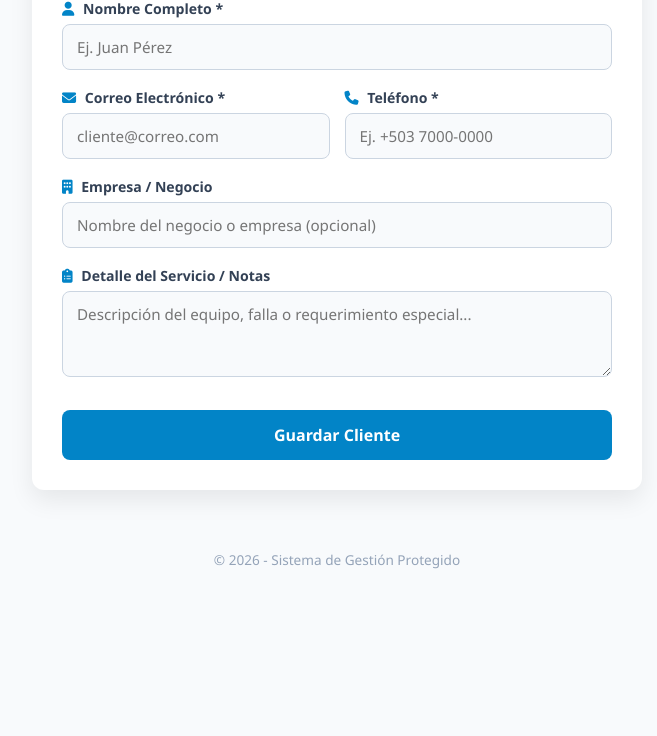
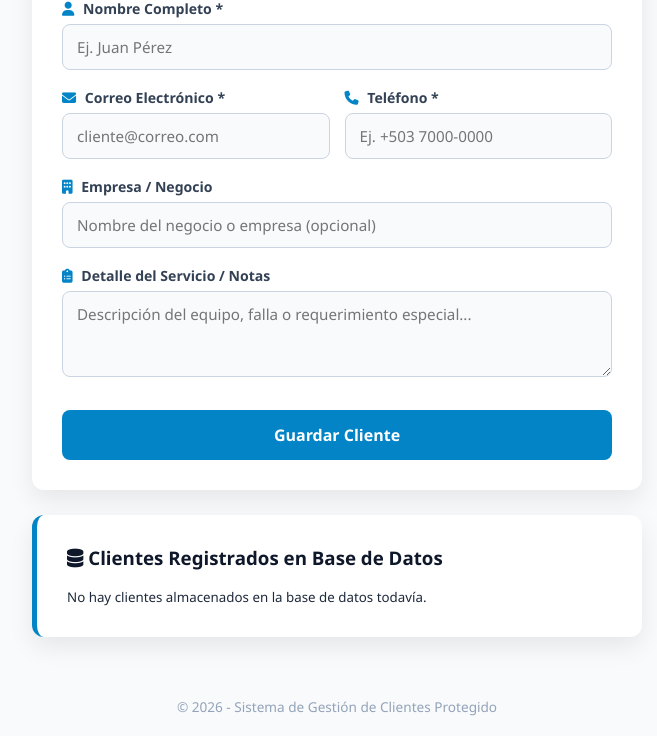
Before and after one commit to creando23api-stack/mi-web, a Flask app: page / in a window 1280 px wide. Shown: the part 375-1111 px from the top of the page, without its empty margins (303-960 px from the left). Before the commit the page ends 944 px from the top, so only its background shows below. Run offline with Flask 3, Linux system fonts and the light colour scheme.

Commit message:
Update index.html

```diff
--- a/templates/index.html
+++ b/templates/index.html
@@ -21,7 +21,7 @@
     <header class="hero">
         <div class="hero-overlay">
             <h1>Gestión Especializada de Clientes</h1>
-            <p>Portal protegido con validación de datos en tiempo real y cifrado de conexión.</p>
+            <p>Portal protegido con validación de datos en tiempo real, protección CSRF y base de datos permanente.</p>
         </div>
     </header>
 
@@ -89,23 +89,29 @@
             </form>
         </section>
 
-        {% if cliente %}
-            <section class="tarjeta-resumen">
-                <h3><i class="fa-solid fa-user-check"></i> Último Cliente Ingresado</h3>
-                <div class="detalle-cliente">
-                    <p><strong><i class="fa-solid fa-user"></i> Nombre:</strong> {{ cliente.nombre }}</p>
-                    <p><strong><i class="fa-solid fa-envelope"></i> Correo:</strong> {{ cliente.correo }}</p>
-                    <p><strong><i class="fa-solid fa-phone"></i> Teléfono:</strong> {{ cliente.telefono }}</p>
-                    <p><strong><i class="fa-solid fa-building"></i> Empresa:</strong> {{ cliente.empresa or 'N/A' }}</p>
-                    <p><strong><i class="fa-solid fa-note-sticky"></i> Notas:</strong> {{ cliente.notas or 'Sin observaciones' }}</p>
+        <!-- Registros cargados desde PostgreSQL -->
+        <section class="tarjeta-resumen">
+            <h3><i class="fa-solid fa-database"></i> Clientes Registrados en Base de Datos</h3>
+            {% if clientes %}
+                <div class="lista-registros">
+                    {% for c in clientes %}
+                        <div class="item-cliente">
+                            <p><strong>#{{ c.id }} - {{ c.nombre }}</strong></p>
+                            <p><small><i class="fa-solid fa-envelope"></i> {{ c.correo }} | <i class="fa-solid fa-phone"></i> {{ c.telefono }}</small></p>
+                            {% if c.empresa %}<p><small><i class="fa-solid fa-building"></i> {{ c.empresa }}</small></p>{% endif %}
+                            {% if c.notas %}<p><small><i class="fa-solid fa-note-sticky"></i> {{ c.notas }}</small></p>{% endif %}
+                        </div>
+                    {% endfor %}
                 </div>
-            </section>
-        {% endif %}
+            {% else %}
+                <p><small>No hay clientes almacenados en la base de datos todavía.</small></p>
+            {% endif %}
+        </section>
 
     </main>
 
     <footer>
-        <p>&copy; 2026 - Sistema de Gestión Protegido</p>
+        <p>&copy; 2026 - Sistema de Gestión de Clientes Protegido</p>
     </footer>
 
 </body>
```
